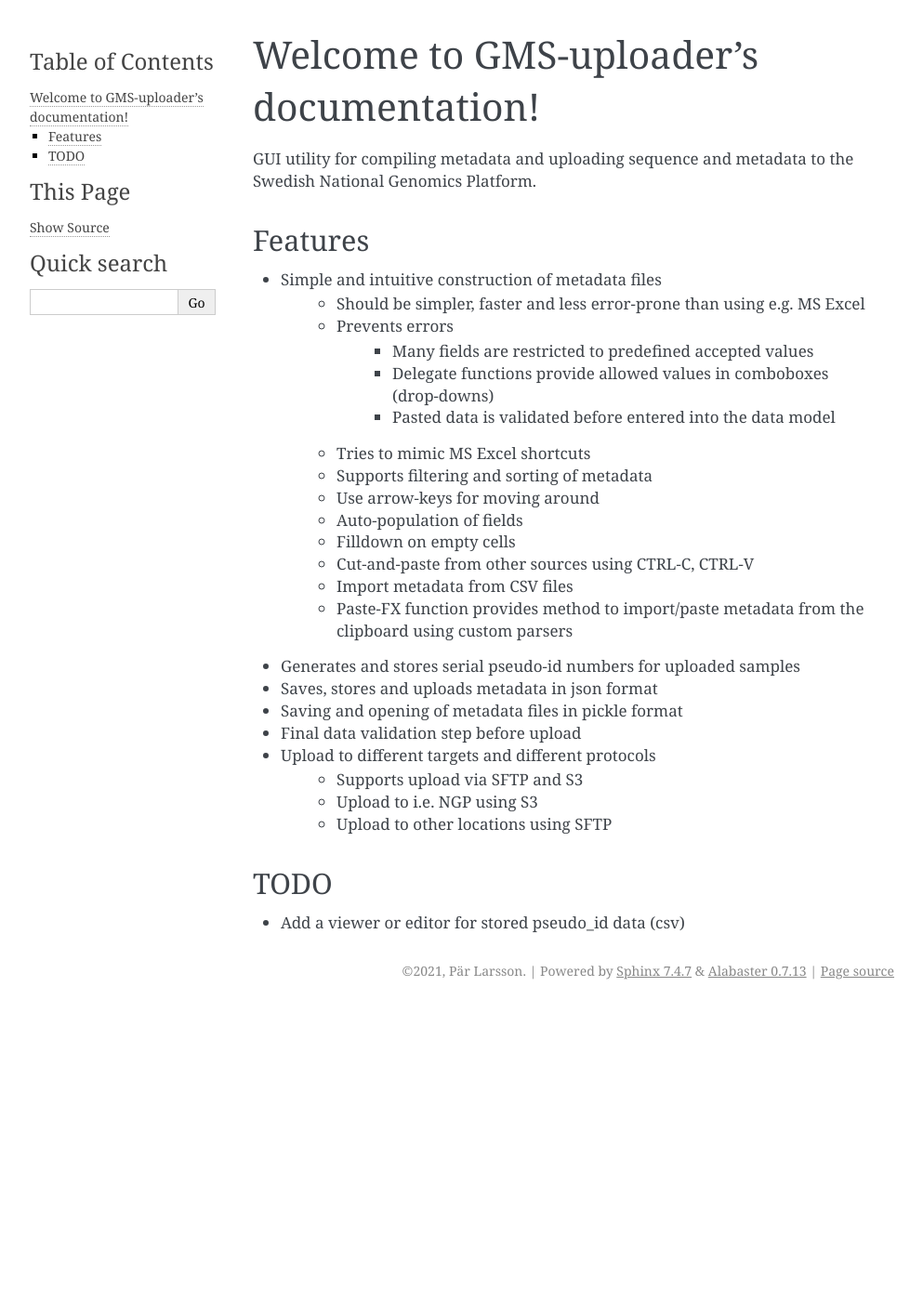
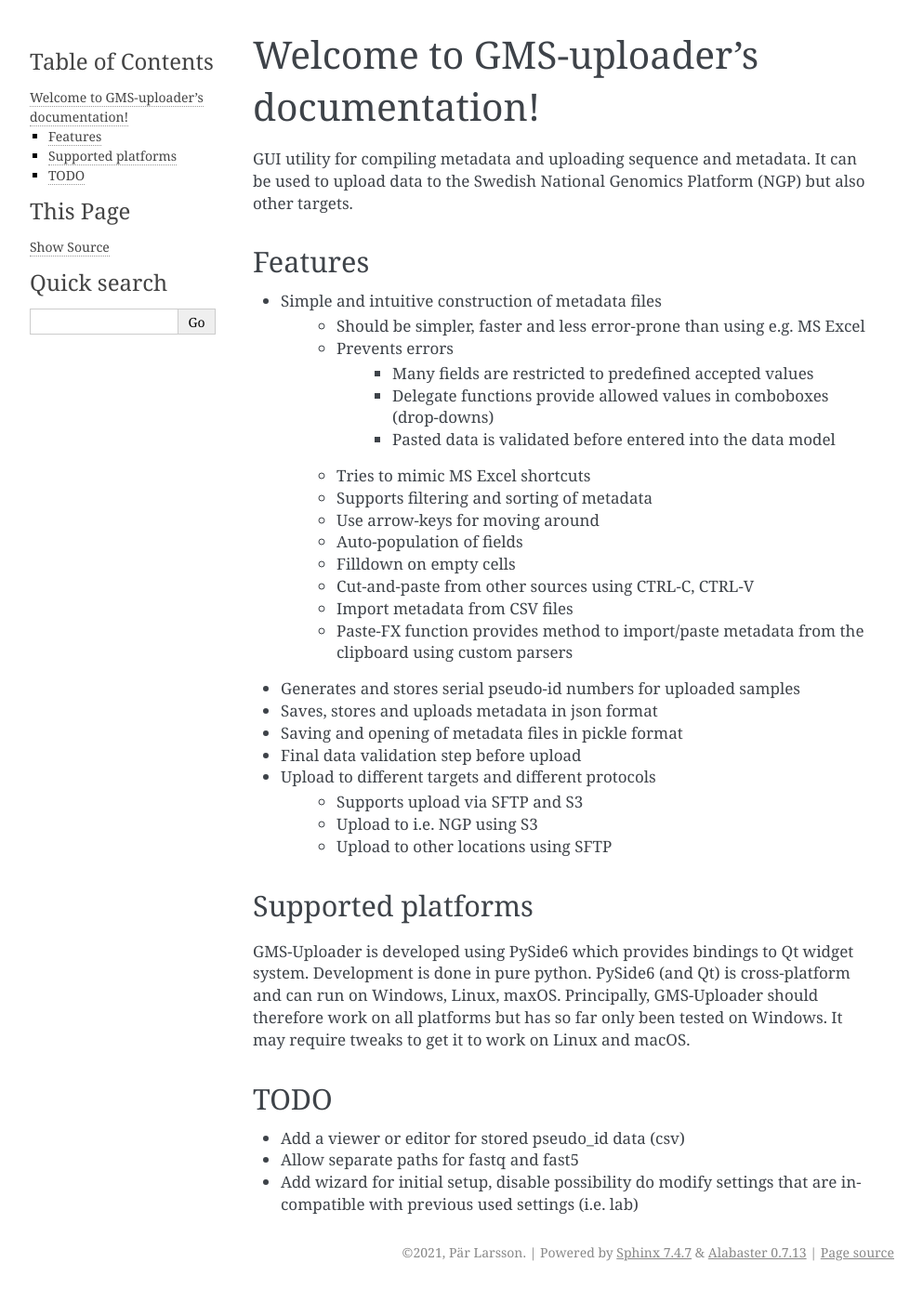
Before and after one commit to genomic-medicine-sweden/GMS-uploader, a Sphinx documentation site: the page built from docs/source/index.rst, in a window 1280 px wide. Shown: the whole page at 93% size, without its empty margins (148-1141 px from the left). Built offline with Sphinx 7.4.7, drawn with Linux system fonts in a browser that asks for light colours; before the commit the page ends 1084 px from its top, so only the background shows below that.

Commit message:
adding documentation

```diff
--- a/docs/source/index.rst
+++ b/docs/source/index.rst
@@ -5,7 +5,7 @@
 
 Welcome to GMS-uploader's documentation!
 ========================================
-GUI utility for compiling metadata and uploading sequence and metadata to the Swedish National Genomics Platform.
+GUI utility for compiling metadata and uploading sequence and metadata. It can be used to upload data to the Swedish National Genomics Platform (NGP) but also other targets.
 
 Features
 -----------------------
@@ -32,11 +32,17 @@
    * Upload to i.e. NGP using S3
    * Upload to other locations using SFTP
 
+Supported platforms
+-----------------------
+
+GMS-Uploader is developed using PySide6 which provides bindings to Qt widget system. Development is done in pure python. PySide6 (and Qt) is cross-platform and can run on Windows, Linux, maxOS. Principally, GMS-Uploader should therefore work on all platforms but has so far only been tested on Windows. It may require tweaks to get it to work on Linux and macOS.
+
 
 TODO
 -----------------------
 * Add a viewer or editor for stored pseudo_id data (csv)
-
+* Allow separate paths for fastq and fast5
+* Add wizard for initial setup, disable possibility do modify settings that are incompatible with previous used settings (i.e. lab)
 
 
 .. toctree::
```
Also changed, not shown: docs/source/installation/installation_and_setup.rst (+10 -3 lines).
